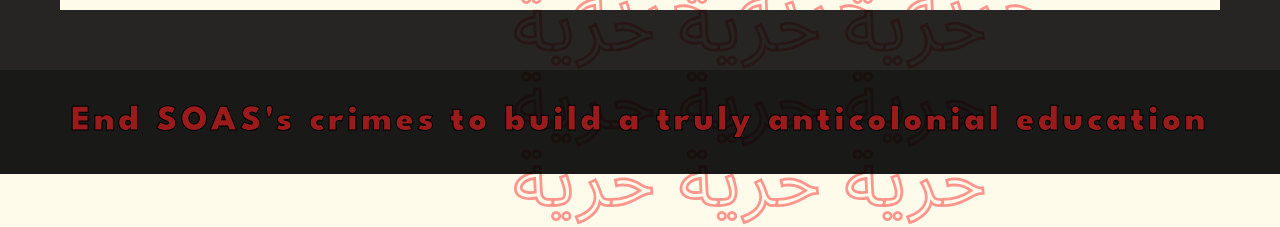
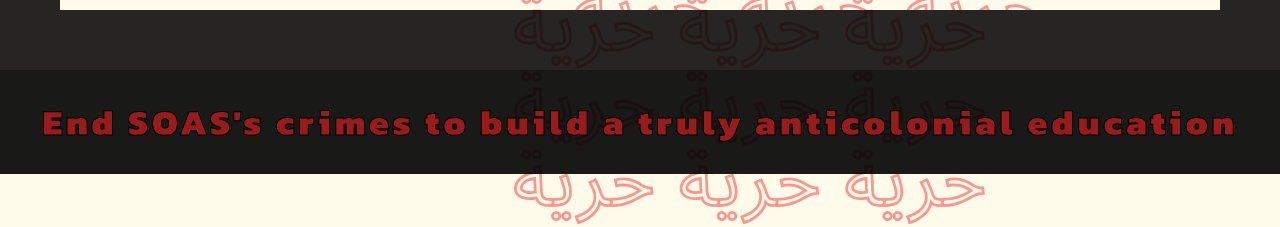
Before and after one commit to adilkhan49/soas-liberated-zone, a React (Vite) app in the folder frontend/: page / in a window 1280 px wide. Shown: the part 678-905 px from the top of the page. Built offline with nearby package versions, Linux system fonts and the light colour scheme; no server answers; a web font is replaced by a local one.

Commit message:
change font

```diff
--- a/frontend/src/routes/home.jsx
+++ b/frontend/src/routes/home.jsx
@@ -42,7 +42,7 @@
         <div class="flex justify-center  h-[80vh] ">
           <Carousel images={this.state.carousel_images} />
         </div>
-        <div class='font-leaguespartan bg-black bg-opacity-90 hover:bg-opacity-50 text-center text-2xl sm:text-3xl lg:text-4xl xl:text-4xl px-3 py-8'>
+        <div class='font-kanit bg-black bg-opacity-90 hover:bg-opacity-50 text-center text-2xl sm:text-3xl lg:text-4xl xl:text-4xl px-3 py-8'>
           <Link to='/getinvolved' class="font-outline-1-black no-underline text-red-800  tracking-widest font-xxlbold">
           End SOAS's crimes to build a truly anticolonial education
           </Link>
```
